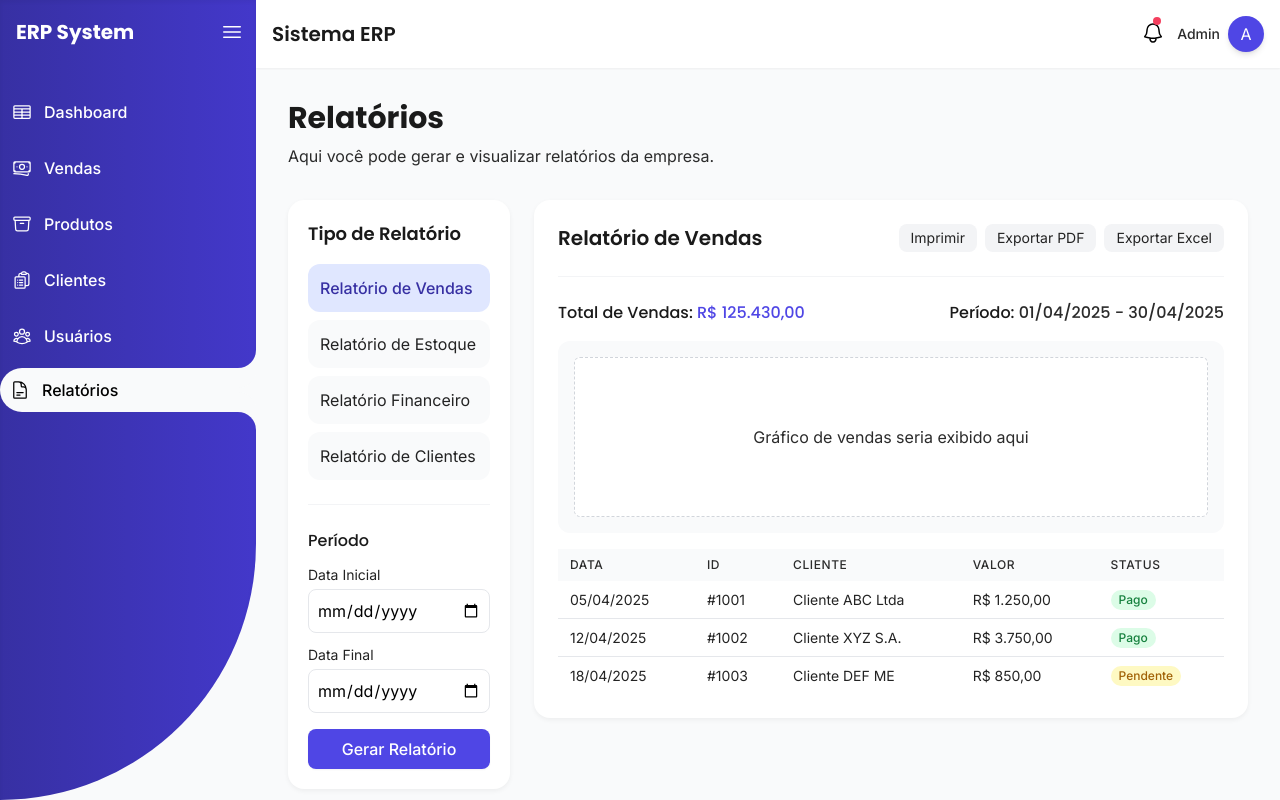
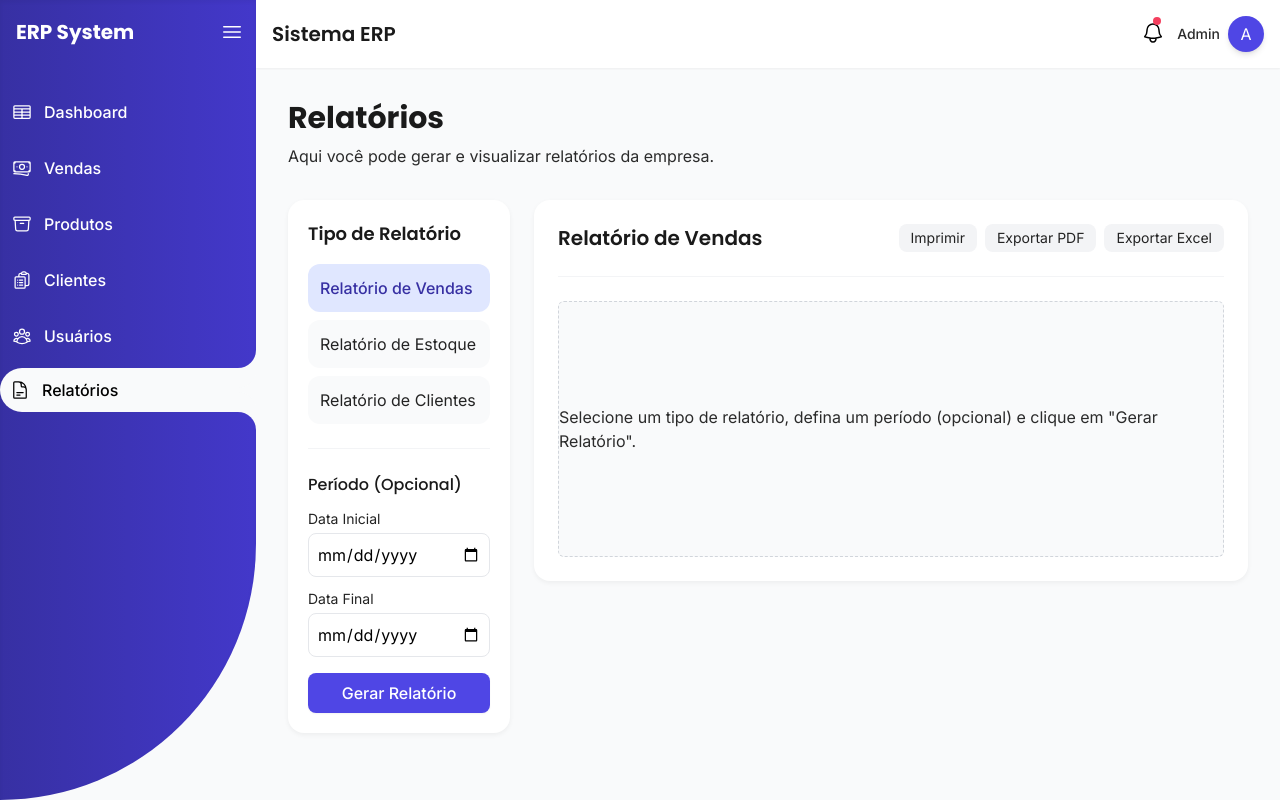
Before and after one commit to N1katine/ERP-Dashboard, a React (Vite) app: page /relatorios in a window 1280 px wide. Built offline with nearby package versions, Linux system fonts and the light colour scheme.

Commit message:
feat: update layout and functionality of Reports page

```diff
--- a/src/components/clients/ClientTableRow.module.css
+++ b/src/components/clients/ClientTableRow.module.css
@@ -42,14 +42,14 @@
   @apply inline-flex items-center px-2.5 py-0.5 rounded-full text-xs font-medium;
 }
 
-.segmentRetail {
+.segmentVarejo {
   @apply bg-blue-100 text-blue-800;
 }
 
-.segmentWholesale {
+.segmentAtacado {
   @apply bg-green-100 text-green-800;
 }
 
-.segmentCorporate {
+.segmentCorporativo {
   @apply bg-purple-100 text-purple-800;
 }
--- a/src/components/pages/Relatorios.tsx
+++ b/src/components/pages/Relatorios.tsx
@@ -1,16 +1,253 @@
-import * as React from 'react'
-import styles from './Relatorios.module.css'
+import * as React from 'react';
+import styles from './Relatorios.module.css';
+import { useSellStore } from '../../hooks/useSellStore';
+import { useClientStore } from '../../hooks/useClientStore';
+import { useProductStore } from '../../hooks/useProductStore';
+import { formatCurrency, formatDate } from '../../lib/formatters';
+import type { Sell } from '../../types/sell';
+import type { Client } from '../../types/client';
+import type { Product } from '../../types/product';
+
+interface SalesReportData {
+  totalValue: number;
+  filteredSells: Sell[];
+}
+
+interface StockReportData {
+  totalValue: number;
+  products: Product[];
+}
+
+interface ClientReportData {
+  clients: Client[];
+}
+type ReportData = SalesReportData | StockReportData | ClientReportData | null;
 
 const Relatorios: React.FC = () => {
-  // Sample report types
+  const { sells } = useSellStore();
+  const { clients } = useClientStore();
+  const { products } = useProductStore();
+
   const reportTypes = [
     { id: 'vendas', name: 'Relatório de Vendas' },
     { id: 'estoque', name: 'Relatório de Estoque' },
-    { id: 'financeiro', name: 'Relatório Financeiro' },
-    { id: 'clientes', name: 'Relatório de Clientes' }
-  ]
+    { id: 'clientes', name: 'Relatório de Clientes' },
+  ];
 
-  const [selectedReport, setSelectedReport] = React.useState('vendas')
+  const [selectedReport, setSelectedReport] = React.useState('vendas');
+  const [startDate, setStartDate] = React.useState('');
+  const [endDate, setEndDate] = React.useState('');
+  const [reportData, setReportData] = React.useState<ReportData>(null);
+  const [isLoading, setIsLoading] = React.useState(false);
+  const [error, setError] = React.useState<string | null>(null);
+
+  const handleGenerateReport = () => {
+    setIsLoading(true);
+    setError(null);
+    setReportData(null); // Clear previous report
+
+    // Basic date validation
+    const start = startDate ? new Date(startDate + 'T00:00:00') : null;
+    const end = endDate ? new Date(endDate + 'T23:59:59') : null;
+
+    if (start && end && start > end) {
+      setError('Data inicial não pode ser maior que a data final.');
+      setIsLoading(false);
+      return;
+    }
+
+    try {
+      let generatedData: ReportData = null;
+
+      switch (selectedReport) {
+        case 'vendas':
+          const filteredSells = sells.filter((sell) => {
+            if (!sell.createdAt) return false;
+            const sellDate = new Date(sell.createdAt);
+            const afterStart = start ? sellDate >= start : true;
+            const beforeEnd = end ? sellDate <= end : true;
+            return afterStart && beforeEnd;
+          });
+          const totalValue = filteredSells.reduce((sum, sell) => sum + Number(sell.price), 0);
+          generatedData = { totalValue, filteredSells };
+          break;
+
+        case 'estoque':
+          const stockValue = products.reduce((sum, prod) => sum + (Number(prod.price) * prod.stock), 0);
+          generatedData = { totalValue: stockValue, products: [...products] }; // Show all products
+          break;
+
+        case 'clientes':
+          const filteredClients = clients.filter((client) => {
+            const clientDate = new Date(client.createdAt); // Assuming createdAt is the relevant date
+            const afterStart = start ? clientDate >= start : true;
+            const beforeEnd = end ? clientDate <= end : true;
+            return afterStart && beforeEnd;
+          });
+          generatedData = { clients: filteredClients };
+          break;
+
+        default:
+          setError('Tipo de relatório não suportado.');
+      }
+      setReportData(generatedData);
+    } catch (err) {
+      console.error('Error generating report:', err);
+      setError('Erro ao gerar relatório. Verifique o console.');
+    }
+
+    setIsLoading(false);
+  };
+
+  // Helper to render report content
+  const renderReportContent = () => {
+    if (isLoading) {
+      return <p className={styles.loadingText}>Gerando relatório...</p>;
+    }
+    if (error) {
+      return <p className={styles.errorText}>{error}</p>;
+    }
+    if (!reportData) {
+      return (
+        <div className={styles.emptyState}>
+          <p className={styles.emptyStateText}>
+            Selecione um tipo de relatório, defina um período (opcional) e clique em "Gerar Relatório".
+          </p>
+        </div>
+      );
+    }
+
+    switch (selectedReport) {
+      case 'vendas':
+        const salesData = reportData as SalesReportData;
+        return (
+          <div>
+            <div className={styles.summaryRow}>
+              <h4 className={styles.summaryItem}>Total de Vendas: <span className={styles.summaryValue}>{formatCurrency(salesData.totalValue)}</span></h4>
+              <h4 className={styles.summaryItem}>Período: <span className={styles.summaryText}>{startDate ? formatDate(startDate) : 'Início'} até {endDate ? formatDate(endDate) : 'Fim'}</span></h4>
+              <h4 className={styles.summaryItem}>Vendas Encontradas: <span className={styles.summaryValue}>{salesData.filteredSells.length}</span></h4>
+            </div>
+            <div className={styles.tableWrapper}>
+              <table className={styles.dataTable}>
+                <thead className={styles.tableHead}>
+                  <tr>
+                    <th className={styles.tableHeaderCell}>ID Venda</th>
+                    <th className={styles.tableHeaderCell}>Cliente</th>
+                    <th className={styles.tableHeaderCell}>Valor Total</th>
+                    <th className={styles.tableHeaderCell}>Itens</th>
+                    <th className={styles.tableHeaderCell}>Data</th>
+                  </tr>
+                </thead>
+                <tbody className={styles.tableBody}>
+                  {salesData.filteredSells.length > 0 ? (
+                    salesData.filteredSells.map((sell) => (
+                      <tr key={sell.id}>
+                        <td className={styles.tableCell}>{sell.id.substring(0, 8)}...</td>
+                        <td className={styles.tableCell}>{sell.clientId ? clients.find(c => c.id === sell.clientId)?.name || '-' : '-'}</td>
+                        <td className={styles.tableCell}>{formatCurrency(Number(sell.price))}</td>
+                        <td className={styles.tableCell}>{sell.stock}</td>
+                        <td className={styles.tableCell}>{sell.createdAt ? formatDate(sell.createdAt) : '-'}</td>
+                      </tr>
+                    ))
+                  ) : (
+                    <tr>
+                      <td colSpan={5} className={styles.emptyTableCell}>Nenhuma venda encontrada para o período selecionado.</td>
+                    </tr>
+                  )}
+                </tbody>
+              </table>
+            </div>
+          </div>
+        );
+
+      case 'estoque':
+        const stockData = reportData as StockReportData;
+        return (
+          <div>
+            <div className={styles.summaryRow}>
+              <h4 className={styles.summaryItem}>Valor Total do Estoque: <span className={styles.summaryValue}>{formatCurrency(stockData.totalValue)}</span></h4>
+               <h4 className={styles.summaryItem}>Produtos em Estoque: <span className={styles.summaryValue}>{stockData.products.length}</span></h4>
+            </div>
+            <div className={styles.tableWrapper}>
+              <table className={styles.dataTable}>
+                <thead className={styles.tableHead}>
+                  <tr>
+                    <th className={styles.tableHeaderCell}>Nome</th>
+                    <th className={styles.tableHeaderCell}>Quantidade</th>
+                    <th className={styles.tableHeaderCell}>Preço Unitário</th>
+                    <th className={styles.tableHeaderCell}>Valor Total</th>
+                  </tr>
+                </thead>
+                <tbody className={styles.tableBody}>
+                  {stockData.products.length > 0 ? (
+                    stockData.products.map((product) => (
+                      <tr key={product.id}>
+                        <td className={styles.tableCell}>{product.name}</td>
+                        <td className={styles.tableCell}>{product.stock}</td>
+                        <td className={styles.tableCell}>{formatCurrency(Number(product.price))}</td>
+                        <td className={styles.tableCell}>{formatCurrency(Number(product.price) * product.stock)}</td>
+                      </tr>
+                    ))
+                  ) : (
+                     <tr>
+                      <td colSpan={4} className={styles.emptyTableCell}>Nenhum produto encontrado.</td>
+                    </tr>
+                  )}
+                </tbody>
+              </table>
+            </div>
+          </div>
+        );
+
+      case 'clientes':
+        const clientData = reportData as ClientReportData;
+        return (
+          <div>
+             <div className={styles.summaryRow}>
+               <h4 className={styles.summaryItem}>Clientes Encontrados: <span className={styles.summaryValue}>{clientData.clients.length}</span></h4>
+               <h4 className={styles.summaryItem}>Período: <span className={styles.summaryText}>{startDate ? formatDate(startDate) : 'Início'} até {endDate ? formatDate(endDate) : 'Fim'}</span></h4>
+            </div>
+            <div className={styles.tableWrapper}>
+              <table className={styles.dataTable}>
+                <thead className={styles.tableHead}>
+                  <tr>
+                    <th className={styles.tableHeaderCell}>Nome</th>
+                    <th className={styles.tableHeaderCell}>Email</th>
+                    <th className={styles.tableHeaderCell}>Telefone</th>
+                    <th className={styles.tableHeaderCell}>Segmento</th>
+                    <th className={styles.tableHeaderCell}>Data Cadastro</th>
+                  </tr>
+                </thead>
+                <tbody className={styles.tableBody}>
+                  {clientData.clients.length > 0 ? (
+                    clientData.clients.map((client) => (
+                      <tr key={client.id}>
+                        <td className={styles.tableCell}>{client.name}</td>
+                        <td className={styles.tableCell}>{client.email}</td>
+                        <td className={styles.tableCell}>{client.phone}</td>
+                        <td className={styles.tableCell}>{client.segment}</td>
+                        <td className={styles.tableCell}>{formatDate(client.createdAt)}</td>
+                      </tr>
+                    ))
+                  ) : (
+                     <tr>
+                      <td colSpan={5} className={styles.emptyTableCell}>Nenhum cliente encontrado para o período selecionado.</td>
+                    </tr>
+                  )}
+                </tbody>
+              </table>
+            </div>
+          </div>
+        );
+
+      default:
+        return (
+          <div className={styles.emptyState}>
+            <p className={styles.emptyStateText}>Tipo de relatório selecionado não é suportado ou não há dados.</p>
+          </div>
+        );
+    }
+  };
 
   return (
     <div className={styles.container}>
@@ -23,7 +260,7 @@ const Relatorios: React.FC = () => {
           <div className={styles.sidebarCard}>
             <h3 className={styles.sectionTitle}>Tipo de Relatório</h3>
             <div className={styles.filterGroup}>
-              {reportTypes.map(report => (
+              {reportTypes.map((report) => (
                 <button
                   key={report.id}
                   className={`w-full text-left p-3 rounded-lg transition-colors ${
@@ -31,7 +268,11 @@ const Relatorios: React.FC = () => {
                       ? 'bg-primary-100 text-primary-800 font-medium'
                       : 'bg-gray-50 hover:bg-gray-100 text-dark-600'
                   }`}
-                  onClick={() => setSelectedReport(report.id)}
+                  onClick={() => {
+                    setSelectedReport(report.id);
+                    setReportData(null); // Clear report when type changes
+                    setError(null);
+                  }}
                 >
                   {report.name}
                 </button>
@@ -39,13 +280,15 @@ const Relatorios: React.FC = () => {
             </div>
 
             <div className={styles.periodSection}>
-              <h4 className={styles.periodTitle}>Período</h4>
+              <h4 className={styles.periodTitle}>Período (Opcional)</h4>
               <div className={styles.fieldGroup}>
                 <div>
                   <label className={styles.fieldLabel}>Data Inicial</label>
                   <input
                     type="date"
                     className={styles.dateInput}
+                    value={startDate}
+                    onChange={(e) => setStartDate(e.target.value)}
                   />
                 </div>
                 <div>
@@ -53,12 +296,18 @@ const Relatorios: React.FC = () => {
                   <input
                     type="date"
                     className={styles.dateInput}
+                    value={endDate}
+                    onChange={(e) => setEndDate(e.target.value)}
                   />
                 </div>
               </div>
 
-              <button className={styles.generateButton}>
-                Gerar Relatório
+              <button
+                className={styles.generateButton}
+                onClick={handleGenerateReport}
+                disabled={isLoading}
+              >
+                {isLoading ? 'Gerando...' : 'Gerar Relatório'}
               </button>
             </div>
           </div>
@@ -69,92 +318,24 @@ const Relatorios: React.FC = () => {
           <div className={styles.contentCard}>
             <div className={styles.headerRow}>
               <h3 className={styles.reportTitle}>
-                {reportTypes.find(r => r.id === selectedReport)?.name}
+                {reportTypes.find((r) => r.id === selectedReport)?.name || 'Visualização do Relatório'}
               </h3>
+              {/* Action buttons could be enabled when reportData exists */}
               <div className={styles.actionButtons}>
-                <button className={styles.actionButton}>
-                  Imprimir
-                </button>
-                <button className={styles.actionButton}>
-                  Exportar PDF
-                </button>
-                <button className={styles.actionButton}>
-                  Exportar Excel
-                </button>
+                <button className={styles.actionButton} disabled={!reportData}>Imprimir</button>
+                <button className={styles.actionButton} disabled={!reportData}>Exportar PDF</button>
+                <button className={styles.actionButton} disabled={!reportData}>Exportar Excel</button>
               </div>
             </div>
 
-            {/* Mock Report Content - would be dynamic based on selectedReport */}
             <div className={styles.reportContent}>
-              {selectedReport === 'vendas' && (
-                <div>
-                  <div className={styles.summaryRow}>
-                    <h4 className={styles.summaryItem}>Total de Vendas: <span className={styles.summaryValue}>R$ 125.430,00</span></h4>
-                    <h4 className={styles.summaryItem}>Período: <span className={styles.summaryText}>01/04/2025 - 30/04/2025</span></h4>
-                  </div>
-
-                  <div className={styles.chartContainer}>
-                    <div className={styles.chartPlaceholder}>
-                      <p className={styles.placeholderText}>Gráfico de vendas seria exibido aqui</p>
-                    </div>
-                  </div>
-
-                  <div className={styles.tableWrapper}>
-                    <table className={styles.dataTable}>
-                      <thead className={styles.tableHead}>
-                        <tr>
-                          <th className={styles.tableHeaderCell}>Data</th>
-                          <th className={styles.tableHeaderCell}>ID</th>
-                          <th className={styles.tableHeaderCell}>Cliente</th>
-                          <th className={styles.tableHeaderCell}>Valor</th>
-                          <th className={styles.tableHeaderCell}>Status</th>
-                        </tr>
-                      </thead>
-                      <tbody className={styles.tableBody}>
-                        <tr>
-                          <td className={styles.tableCell}>05/04/2025</td>
-                          <td className={styles.tableCell}>#1001</td>
-                          <td className={styles.tableCell}>Cliente ABC Ltda</td>
-                          <td className={styles.tableCell}>R$ 1.250,00</td>
-                          <td className={styles.tableCell}>
-                            <span className={`${styles.statusBadge} ${styles.paidBadge}`}>Pago</span>
-                          </td>
-                        </tr>
-                        <tr>
-                          <td className={styles.tableCell}>12/04/2025</td>
-                          <td className={styles.tableCell}>#1002</td>
-                          <td className={styles.tableCell}>Cliente XYZ S.A.</td>
-                          <td className={styles.tableCell}>R$ 3.750,00</td>
-                          <td className={styles.tableCell}>
-                            <span className={`${styles.statusBadge} ${styles.paidBadge}`}>Pago</span>
-                          </td>
-                        </tr>
-                        <tr>
-                          <td className={styles.tableCell}>18/04/2025</td>
-                          <td className={styles.tableCell}>#1003</td>
-                          <td className={styles.tableCell}>Cliente DEF ME</td>
-                          <td className={styles.tableCell}>R$ 850,00</td>
-                          <td className={styles.tableCell}>
-                            <span className={`${styles.statusBadge} ${styles.pendingBadge}`}>Pendente</span>
-                          </td>
-                        </tr>
-                      </tbody>
-                    </table>
-                  </div>
-                </div>
-              )}
-
-              {selectedReport !== 'vendas' && (
-                <div className={styles.emptyState}>
-                  <p className={styles.emptyStateText}>Selecione um relatório e clique em "Gerar Relatório" para visualizar os dados.</p>
-                </div>
-              )}
+              {renderReportContent()}
             </div>
           </div>
         </div>
       </div>
     </div>
-  )
-}
+  );
+};
 
-export default Relatorios
+export default Relatorios;
--- a/src/components/pages/Vendas.tsx
+++ b/src/components/pages/Vendas.tsx
@@ -55,9 +55,6 @@ const Vendas: React.FC = () => {
       return sellDate.getMonth() === currentMonth && sellDate.getFullYear() === currentYear
     })
     .reduce((sum, sell) => sum + parseFloat(sell.price), 0)
-
-  // Calculate total products in stock
-  const totalProductsInStock = products.reduce((sum, product) => sum + product.stock, 0)
 
   // State for modals
   const [isAddModalOpen, setIsAddModalOpen] = React.useState(false)
--- a/src/hooks/useClientStore.ts
+++ b/src/hooks/useClientStore.ts
@@ -47,9 +47,9 @@ export function useClientStore() {
   // Get client segments with counts
   const getClientSegments = () => {
     const segments = [
-      { id: 'retail', name: 'Varejo', count: 0 },
-      { id: 'wholesale', name: 'Atacado', count: 0 },
-      { id: 'corporate', name: 'Corporativo', count: 0 }
+      { id: 'Varejo', name: 'Varejo', count: 0 },
+      { id: 'Atacado', name: 'Atacado', count: 0 },
+      { id: 'Corporativo', name: 'Corporativo', count: 0 }
     ]
 
     clients.forEach(client => {
--- a/src/lib/formatters.ts
+++ b/src/lib/formatters.ts
@@ -29,11 +29,13 @@ export function formatCurrency(value: string | number): string {
 export function formatDate(date: Date | string): string {
   if (!date) return ''
   const dateObj = typeof date === 'string' ? new Date(date) : date
+  // Adjust for timezone offset
+  const adjustedDate = new Date(dateObj.getTime() + dateObj.getTimezoneOffset() * 60000)
   return new Intl.DateTimeFormat('pt-BR', {
     day: '2-digit',
     month: '2-digit',
     year: 'numeric',
-  }).format(dateObj)
+  }).format(adjustedDate)
 }
 
 /**
--- a/src/types/client.ts
+++ b/src/types/client.ts
@@ -1,4 +1,4 @@
-export type ClientSegment = 'retail' | 'wholesale' | 'corporate'
+export type ClientSegment = 'Varejo' | 'Atacado' | 'Corporativo'
 
 export interface Client {
   id: string
```
Also changed, not shown: src/components/clients/ClientForm.tsx (+4 -4 lines), src/components/pages/Clientes.module.css (+6 -6 lines).
